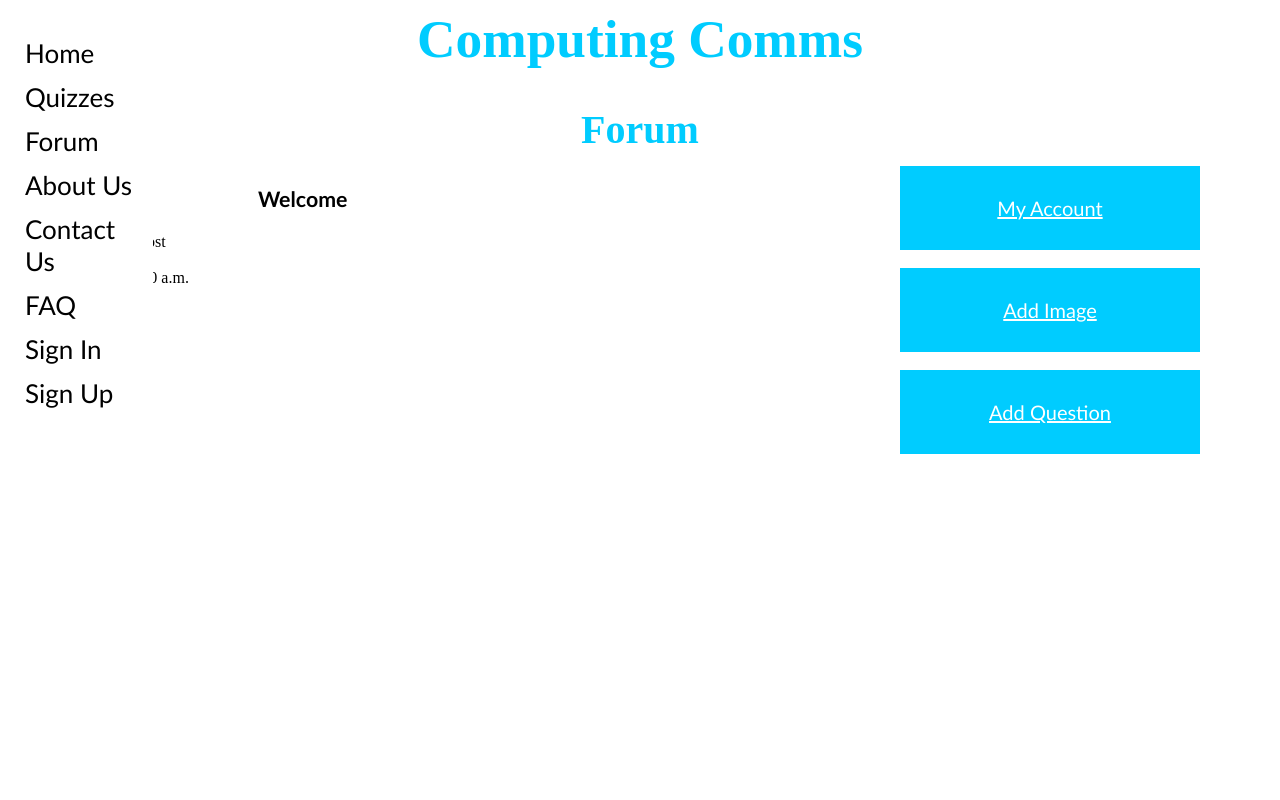
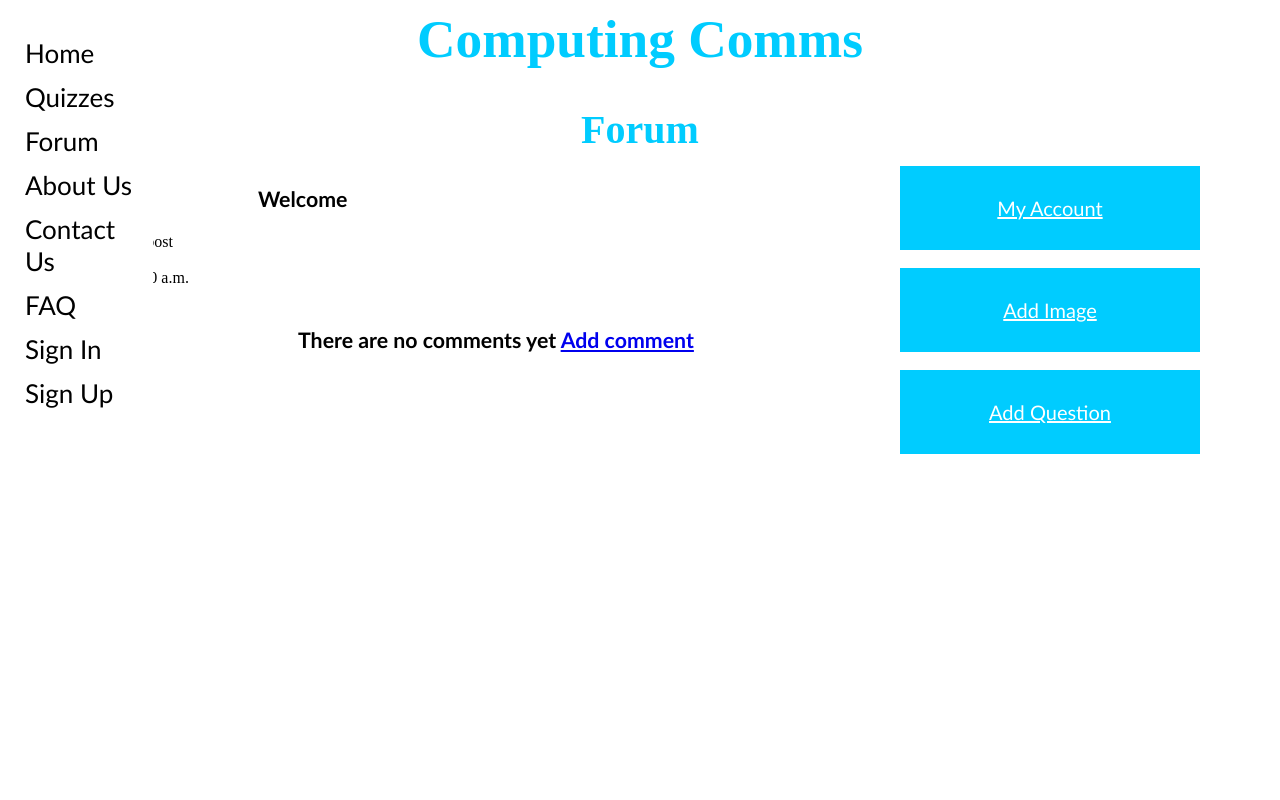
Before and after one commit to amygillies/computing_comms_project, a Django app: page /computingcomms/forum in a window 1280 px wide. Run offline with Django 3.2, Linux system fonts and the light colour scheme; data comes from the database, SQL or seed files in the repository; tables that the repository leaves empty hold one stand-in row (values such as "Sample post").

Commit message:
some changes to forum and my_account

```diff
--- a/templates/computingcomms/add_question.html
+++ b/templates/computingcomms/add_question.html
@@ -21,7 +21,7 @@
 
 
 {% block body_block %}
-<center>
+<p>
 
 	<form id = "forum_form" method = "post" action = "{% url 'add_question' %} enctype = "multipart/form-data">
 
@@ -32,6 +32,5 @@
 	<input type = "submit" name= "submit" value = "Add Question" />
 	</form>
 
-</center>
+</p>
 {% endblock %}
->>>>>>> origin/master
--- a/templates/computingcomms/forum.html
+++ b/templates/computingcomms/forum.html
@@ -31,10 +31,23 @@
 	    {% if posts %}
 		<ul>
 		    {% for post in posts %}
-			{{ post.question }}<br>
+			<q>{{ post.question }}<br>
 			{{ post.picture }}<br>
 			{{ post.date }}<br>
-			{{ post.user }}
+			{{ post.user }}<q>
+			    {% if comments %}
+				<ul>
+`				{% for comment in comments %}
+				    {{ comment.comment }} <br>
+				    {{ comment.user }} <br>
+				    {{ comment.date }} <br>
+				    {{ comment.image }}
+				{% endfor %}
+				</ul>
+			    {% else %}
+				<p><strong>There are no comments yet</strong<p>
+			    {% endif %}
+			    <a href="{% url 'add_comment' post.slug %}"> Add comment</a>
 		    {% endfor %}
 		</ul>
 	    {% else %}
--- a/templates/computingcomms/my_account.html
+++ b/templates/computingcomms/my_account.html
@@ -13,12 +13,13 @@
 	<div>
 		<center><h1>Computing Comms</h1></center>
                 <center><h2>My Account</h2></center>
+		<center><h3>Hi {{ user.username }}/h3></center>
 	</div>
 {% endblock %}s
 
 {% block body_block %}
 	<div>
-		<p>profile image</p>
+		<p><img src="{{ MEDIA_URL }}{{userprofile.picture }}" width="300" height="300" alt="{{user.username}}" /></p>
 	</div>
 
 	<div>
--- a/templates/computingcomms/register.html
+++ b/templates/computingcomms/register.html
@@ -2,7 +2,7 @@
 {% load staticfiles %}
 
 <head>
-	<link rel="stylesheet_index" type="text/css" href="/static/CSS/stylesheet_index.css"/>
+	<link rel="stylesheet" type="text/css" href="/static/CSS/stylesheet.css"/>
 </head>
 
 {% block title_block %}
@@ -21,7 +21,7 @@
 
 
 {% block body_block %}
-<center>
+<p>
 
 {% if registered %}
 	Thanks for registering!
@@ -37,5 +37,5 @@
 	<input type = "submit" name= "submit" value = "Register" />
 	</form>
 {% endif %}
-</center>
+</p>
 {% endblock %}
```
